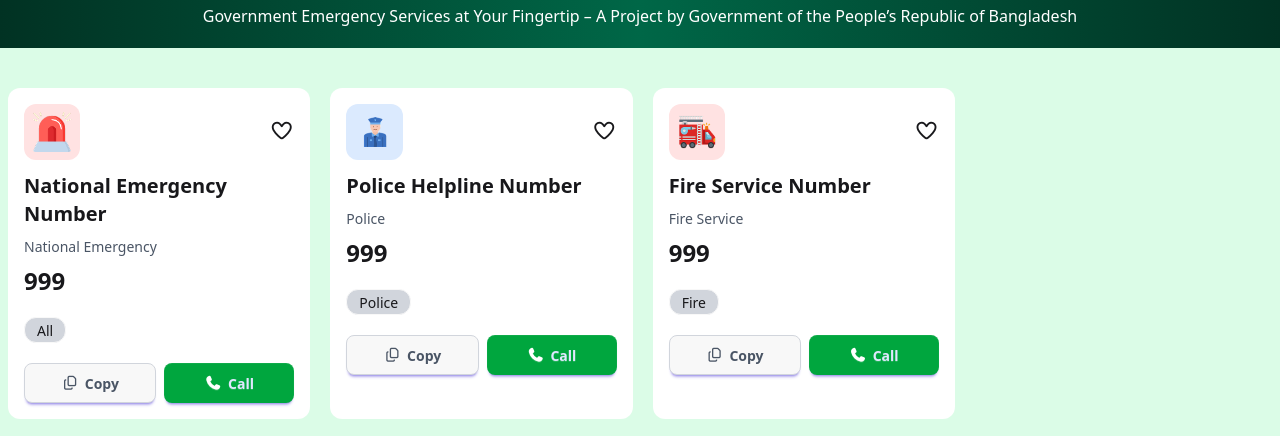
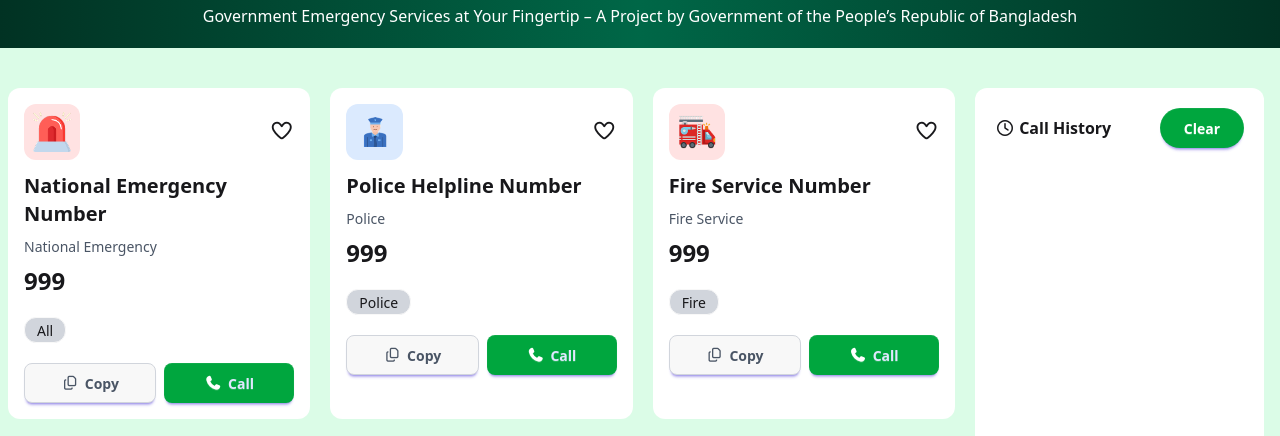
Before and after one commit to abubakarsiddik-1259/Assainment_Complete----5, a plain HTML site: page indext.html in a window 1280 px wide. Shown: the part 301-737 px from the top of the page. Drawn offline with nearby package versions, Linux system fonts and the light colour scheme.

Commit message:
Main-section-2

```diff
--- a/indext.html
+++ b/indext.html
@@ -387,6 +387,30 @@
 
 
 
+    <aside class="col-span-3 p-5 bg-white rounded-xl mr-4 ">
+
+
+
+        <div class="flex justify-between items-center  mb-5 ">
+            <h class="font-semibold"> <i class="fa-regular fa-clock"></i> Call History</h>
+            <button id="btn-clear" class="btn btn-primary px-6 text-white border-none bg-green-600 rounded-3xl ">Clear</button>
+
+
+
+        </div>
+
+       <div id="cart-box" class="">
+
+
+
+       </div>
+    </aside>
+
+
+
+
+ </section>
+</main>
 
 
 
```
